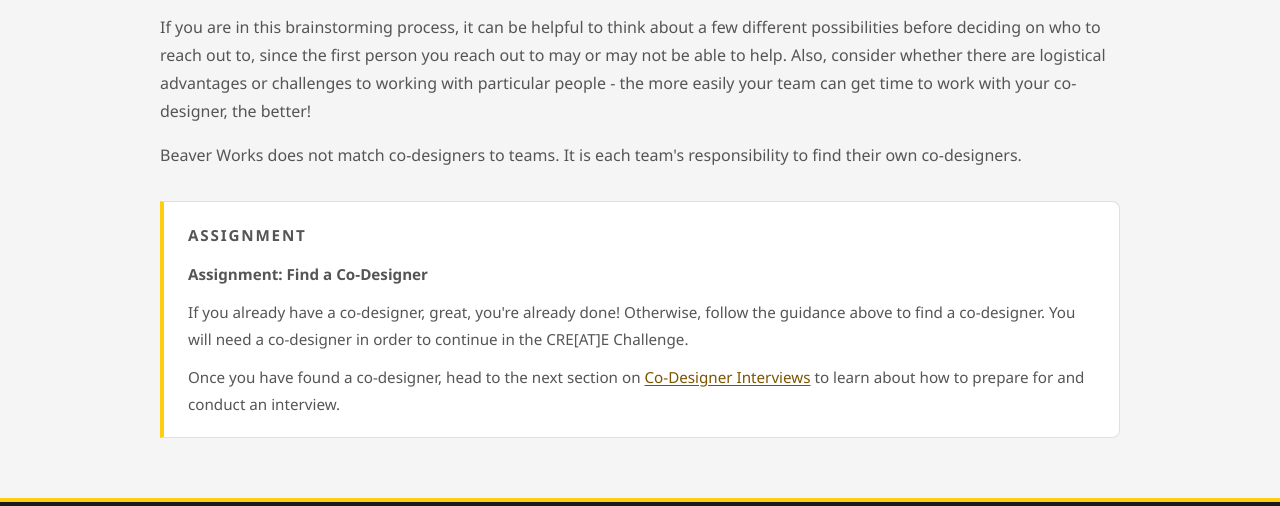
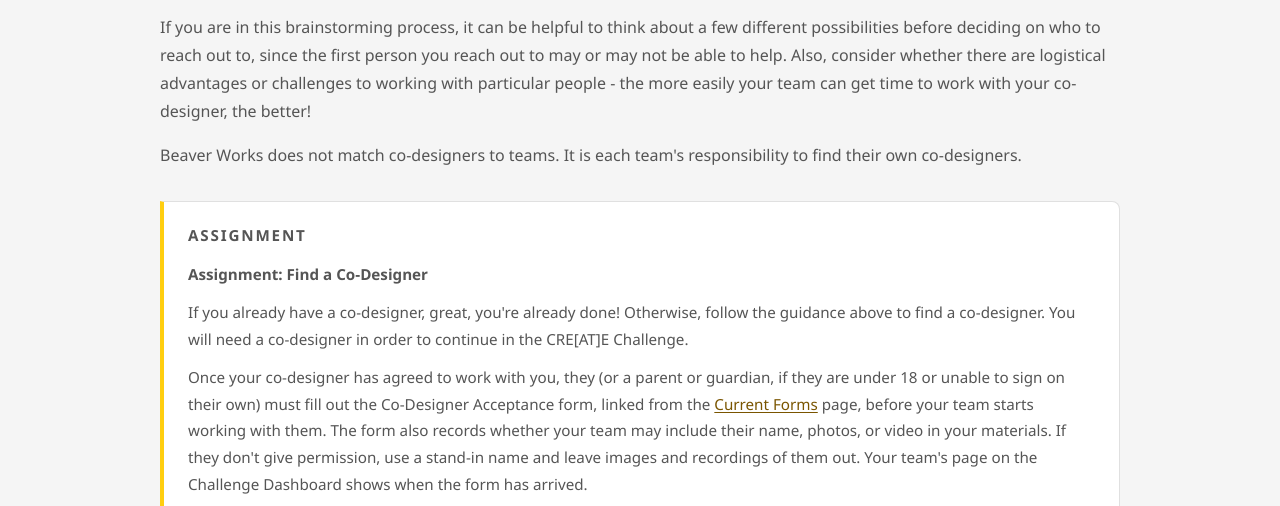
Before and after one commit to hoseasiu/create-challenge-website, a plain HTML site: page finding-a-co-designer.html in a window 1280 px wide. Shown: the part 1050-1556 px from the top of the page. Drawn offline with Linux system fonts and the light colour scheme.

Commit message:
Co-Designer Acceptance form: add to Finding a Co-Designer and Students and Coaches
Both pages now say that once a co-designer agrees, they (or a parent or
guardian) fill out the Co-Designer Acceptance form from Current Forms before
the team starts working with them, that it records media permission, and
that the Challenge Dashboard shows when it has arrived. Both rows marked
Needs sync in website-update-status.md; snapshots updated.

Co-Authored-By: Claude Opus 5.5 <noreply@anthropic.com>

```diff
--- a/finding-a-co-designer.html
+++ b/finding-a-co-designer.html
@@ -247,6 +247,7 @@
           <p class="reflect-box__label">Assignment</p>
           <p><strong>Assignment: Find a Co-Designer</strong></p>
           <p>If you already have a co-designer, great, you're already done! Otherwise, follow the guidance above to find a co-designer. You will need a co-designer in order to continue in the CRE[AT]E Challenge.</p>
+          <p>Once your co-designer has agreed to work with you, they (or a parent or guardian, if they are under 18 or unable to sign on their own) must fill out the Co-Designer Acceptance form, linked from the <a href="https://beaver-works-assistive-tech.mit.edu/create-challenge/current-forms">Current Forms</a> page, before your team starts working with them. The form also records whether your team may include their name, photos, or video in your materials. If they don't give permission, use a stand-in name and leave images and recordings of them out. Your team's page on the Challenge Dashboard shows when the form has arrived.</p>
           <p>Once you have found a co-designer, head to the next section on <a href="https://beaver-works-assistive-tech.mit.edu/learn/create-project/co-designer-interviews">Co-Designer Interviews</a> to learn about how to prepare for and conduct an interview.</p>
         </div>
       </div>
```
Also changed, not shown: students-and-coaches.html (+1 -0 lines), 3 other files.
